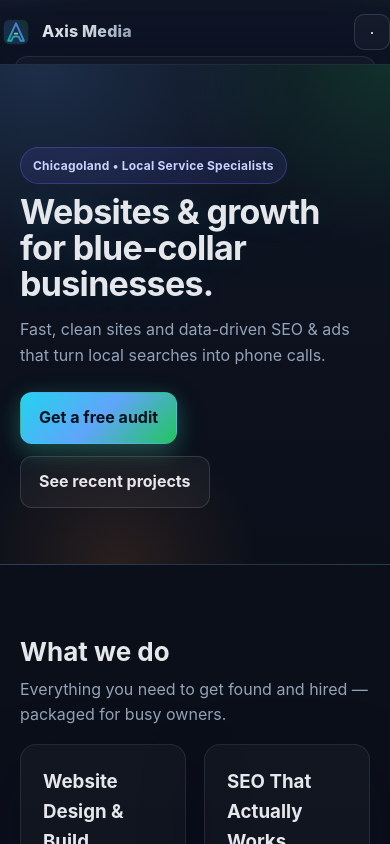
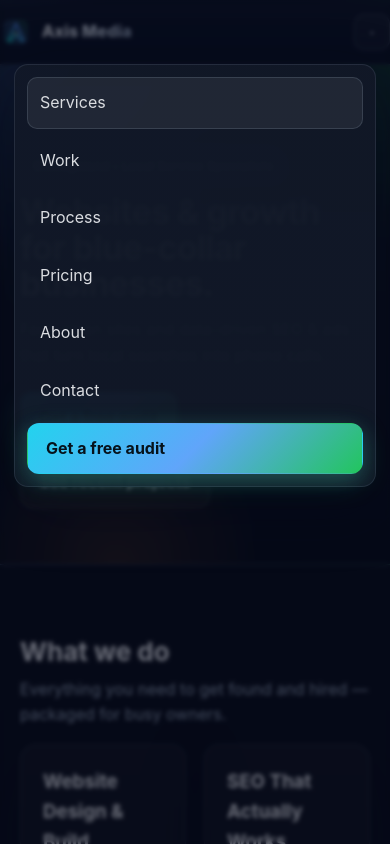
Before and after one commit to kramarker/axismedia, a Next.js app in the folder axismedia_codespace/axismedia-next/: page / in a window 390 px wide. Both pictures are taken after a click on the button "Toggle menu". Shown: the top 844 px of the page. Built offline with nearby package versions, Linux system fonts and the light colour scheme.

Commit message:
fix(ui): mobile drawer z-index + backdrop; remove header overflow

```diff
--- a/axismedia_codespace/axismedia-next/src/app/components/site-shell.client.tsx
+++ b/axismedia_codespace/axismedia-next/src/app/components/site-shell.client.tsx
@@ -13,15 +13,8 @@ const LINKS = [
 ];
 
 function AxisLogo({ size = 28 }: { size?: number }) {
-  // Minimal geometric "A" with gradient—clean and modern
   return (
-    <svg
-      width={size}
-      height={size}
-      viewBox="0 0 64 64"
-      role="img"
-      aria-label="Axis Media"
-    >
+    <svg width={size} height={size} viewBox="0 0 64 64" role="img" aria-label="Axis Media">
       <defs>
         <linearGradient id="axisGrad" x1="0" x2="1" y1="1" y2="0">
           <stop offset="0%" stopColor="#22d3ee" />
@@ -33,15 +26,7 @@ function AxisLogo({ size = 28 }: { size?: number }) {
           <stop offset="100%" stopColor="#6366f1" />
         </linearGradient>
       </defs>
-      <rect
-        x="4"
-        y="4"
-        width="56"
-        height="56"
-        rx="14"
-        fill="url(#axisGrad)"
-        opacity="0.18"
-      />
+      <rect x="4" y="4" width="56" height="56" rx="14" fill="url(#axisGrad)" opacity="0.18" />
       <path
         d="M32 12 L50 52 H42.5 L37.8 42.2 H26.2 L21.5 52 H14 Z"
         fill="none"
@@ -49,7 +34,7 @@ function AxisLogo({ size = 28 }: { size?: number }) {
         strokeWidth="4.2"
         strokeLinejoin="round"
       />
-      <rect x="27" y="33.5" width="10" height="4" rx="2" fill="#9AE6B4" opacity="0.9"/>
+      <rect x="27" y="33.5" width="10" height="4" rx="2" fill="#9AE6B4" opacity="0.9" />
     </svg>
   );
 }
@@ -60,36 +45,19 @@ export default function SiteShell({ children }: { children: React.ReactNode }) {
   const sectionsRef = useRef<Record<string, HTMLElement | null>>({});
 
   useEffect(() => {
-    // Grab section nodes once mounted
     LINKS.forEach(({ href }) => {
       const id = href.replace("#", "");
       sectionsRef.current[href] = document.getElementById(id);
     });
-
-    // Highlight active link while scrolling
     const io = new IntersectionObserver(
-      (entries) => {
-        entries.forEach((e) => {
-          if (e.isIntersecting) {
-            setActive(`#${e.target.id}`);
-          }
-        });
-      },
-      {
-        rootMargin: "-30% 0px -65% 0px",
-        threshold: [0, 0.25, 0.5, 0.75, 1],
-      }
+      (entries) => entries.forEach((e) => e.isIntersecting && setActive(`#${e.target.id}`)),
+      { rootMargin: "-30% 0px -65% 0px", threshold: [0, 0.25, 0.5, 0.75, 1] }
     );
-
-    Object.values(sectionsRef.current).forEach((el) => {
-      if (el) io.observe(el);
-    });
-
+    Object.values(sectionsRef.current).forEach((el) => el && io.observe(el));
     return () => io.disconnect();
   }, []);
 
   useEffect(() => {
-    // Close mobile menu on route hash change
     const onHashChange = () => setOpen(false);
     window.addEventListener("hashchange", onHashChange);
     return () => window.removeEventListener("hashchange", onHashChange);
@@ -97,6 +65,7 @@ export default function SiteShell({ children }: { children: React.ReactNode }) {
 
   return (
     <>
+      {/* HEADER */}
       <header>
         <div className="container nav">
           <Link href="/" className="logo" aria-label="Axis Media Home">
@@ -109,11 +78,7 @@ export default function SiteShell({ children }: { children: React.ReactNode }) {
           <nav aria-label="Primary">
             <div className="nav-links">
               {LINKS.map((l) => (
-                <a
-                  key={l.href}
-                  href={l.href}
-                  className={`nav-link ${active === l.href ? "is-active" : ""}`}
-                >
+                <a key={l.href} href={l.href} className={`nav-link ${active === l.href ? "is-active" : ""}`}>
                   {l.label}
                 </a>
               ))}
@@ -130,8 +95,11 @@ export default function SiteShell({ children }: { children: React.ReactNode }) {
             </button>
           </nav>
         </div>
+      </header>
 
-        {/* Mobile drawer */}
+      {/* MOBILE OVERLAY + DRAWER (moved OUTSIDE header so it’s not clipped) */}
+      {open && <div className="backdrop" onClick={() => setOpen(false)} aria-hidden="true" />}
+
       <div
         id="mobile-nav"
         className={`mobile-drawer ${open ? "open" : ""}`}
@@ -152,8 +120,8 @@ export default function SiteShell({ children }: { children: React.ReactNode }) {
           Get a free audit
         </a>
       </div>
-      </header>
 
+      {/* MAIN + FOOTER */}
       <main>{children}</main>
 
       <footer>
--- a/axismedia_codespace/axismedia-next/src/app/globals.css
+++ b/axismedia_codespace/axismedia-next/src/app/globals.css
@@ -64,14 +64,15 @@ img{max-width:100%;display:block}
 
 /* ====== Header / Nav (sticky with clean underline hover; no bubble spill) ====== */
 header{
-  position:sticky;top:0;z-index:50;
+  position:sticky;top:0;z-index:70;              /* keep header above content */
   background:
     radial-gradient(120% 120% at -10% -30%, rgba(96,165,250,.10), transparent 40%),
     radial-gradient(110% 120% at 110% -30%, rgba(34,197,94,.10), transparent 38%),
     linear-gradient(180deg, rgba(17,24,39,.75), rgba(17,24,39,.55) 65%, rgba(17,24,39,.48));
   backdrop-filter:saturate(160%) blur(10px);
   border-bottom:1px solid var(--border);
-  overflow:hidden;
+  /* IMPORTANT: allow overlay to extend outside header */
+  /* overflow:hidden;  <-- removed */
 }
 .nav{display:flex;align-items:center;justify-content:space-between;padding:14px 0}
 .logo{display:flex;align-items:center;gap:10px;font-weight:800;letter-spacing:.2px}
@@ -98,7 +99,7 @@ nav .nav-links{display:flex;gap:2px}
 .nav-link.is-active{opacity:1}
 .nav-link.is-active::after{transform:scaleX(1)}
 
-/* Mobile menu */
+/* Mobile menu button */
 .mobile-menu{
   display:none; width:36px;height:36px;border:1px solid var(--border-2);border-radius:10px;
   background:rgba(255,255,255,.03);cursor:pointer;position:relative;
@@ -115,12 +116,33 @@ nav .nav-links{display:flex;gap:2px}
 .mobile-menu .burger.open::before{top:0;transform:rotate(45deg)}
 .mobile-menu .burger.open::after{top:0;transform:rotate(-45deg)}
 
+/* ====== Mobile overlay & drawer (FIXED) ====== */
+.backdrop{
+  position:fixed; inset:0;
+  background:rgba(2,6,23,.55);
+  backdrop-filter: blur(2px);
+  z-index:85;                                    /* below drawer, above header */
+}
+
 .mobile-drawer{
-  display:none; position:fixed; inset:56px 14px auto; border:1px solid var(--border);
+  display:none;
+  position:fixed;
+  left:14px; right:14px; top:64px;               /* sits just under the header */
+  border:1px solid var(--border);
   background:linear-gradient(180deg, rgba(17,24,39,.98), rgba(17,24,39,.94));
-  box-shadow:var(--shadow); border-radius:14px; padding:12px; z-index:45;
+  box-shadow:var(--shadow);
+  border-radius:14px;
+  padding:12px;
+  z-index:90;                                    /* ABOVE header/backdrop */
+  transform: translateY(-6px);
+  opacity: 0;
+  transition: transform .18s ease, opacity .18s ease;
 }
-.mobile-drawer.open{display:grid;gap:6px}
+.mobile-drawer.open{
+  display:grid; gap:6px;
+  transform: translateY(0);
+  opacity: 1;
+}
 .mobile-link{
   padding:12px 12px;border-radius:10px;color:var(--text);opacity:.95;position:relative;
   border:1px solid transparent;
```
Lines whose indentation alone changed are shown as unchanged.
